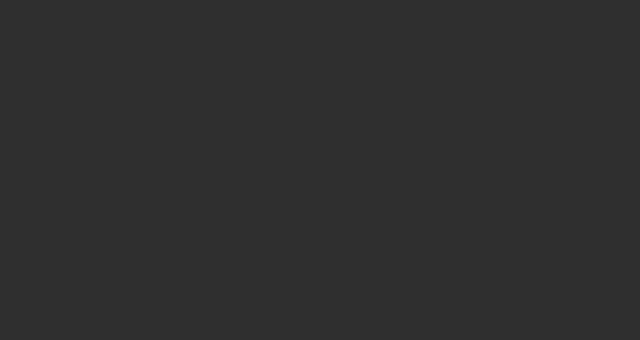
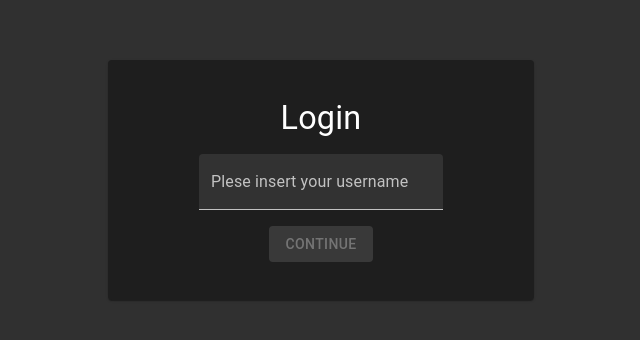
Before and after one commit to mkcarl/crowdmon-react, a React (Create React App) app: page /login in a window 1280 px wide. Before the commit this address had no page. Shown: the part 220-560 px from the top of the page, without its empty margins (319-959 px from the left). Built offline with nearby package versions, Linux system fonts and the light colour scheme.

Commit message:
added authentication

```diff
--- a/src/App.js
+++ b/src/App.js
@@ -11,6 +11,9 @@ import { Homepage } from "./pages/Homepage";
 import { CroppingPage } from "./pages/CroppingPage";
 import { ContributionsPage } from "./pages/ContributionsPage";
 import { PersonalContributionPage } from "./pages/PersonalContributionPage";
+import { AuthProvider } from "./auth";
+import { LoginPage } from "./pages/LoginPage";
+import { RequireAuth } from "./components/RequireAuth";
 
 const theme = createTheme({
     palette: {
@@ -31,12 +34,21 @@ const responsiveTheme = responsiveFontSizes(theme);
 
 function App() {
     return (
+        <AuthProvider>
             <ThemeProvider theme={responsiveTheme}>
                 <CssBaseline />
+
                 <BrowserRouter>
                     <Routes>
                         <Route path={"/"} element={<LandingPage />}></Route>
-                    <Route path={"/homepage"} element={<Homepage />}></Route>
+                        <Route
+                            path={"/homepage"}
+                            element={
+                                <RequireAuth>
+                                    <Homepage />
+                                </RequireAuth>
+                            }
+                        ></Route>
                         <Route
                             path={"/crop/:videoId"}
                             element={<CroppingPage />}
@@ -47,11 +59,17 @@ function App() {
                         ></Route>
                         <Route
                             path={"/contributions/:userId"}
-                        element={<PersonalContributionPage />}
+                            element={
+                                <RequireAuth>
+                                    <PersonalContributionPage />
+                                </RequireAuth>
+                            }
                         ></Route>
+                        <Route path={"/login"} element={<LoginPage />}></Route>
                     </Routes>
                 </BrowserRouter>
             </ThemeProvider>
+        </AuthProvider>
     );
 }
 
--- /dev/null
+++ b/src/auth.js
@@ -0,0 +1,28 @@
+import { createContext, useContext, useState } from "react";
+import { useCookies } from "react-cookie";
+
+const AuthContext = createContext(null);
+export function AuthProvider({ children }) {
+    const [cookies, setCookie, removeCookie] = useCookies(["user"]);
+    const [user, setUser] = useState(cookies.user);
+
+    const login = (user) => {
+        setCookie("user", user, { path: "/" });
+        setUser(user);
+    };
+
+    const logout = () => {
+        setUser(null);
+        removeCookie("user");
+    };
+
+    return (
+        <AuthContext.Provider value={{ user, login, logout }}>
+            {children}
+        </AuthContext.Provider>
+    );
+}
+
+export function useAuth() {
+    return useContext(AuthContext);
+}
--- a/src/components/Navbar.jsx
+++ b/src/components/Navbar.jsx
@@ -8,11 +8,15 @@ import {
 } from "@mui/material";
 import { Home, Leaderboard, Logout } from "@mui/icons-material";
 import { useCookies } from "react-cookie";
+import { useAuth } from "../auth";
+import { useNavigate } from "react-router-dom";
 
 export function Navbar() {
-    const [cookies, setCookies, removeCookies] = useCookies(["user"]);
-    const logout = () => {
-        removeCookies("user");
+    const auth = useAuth();
+    const navigate = useNavigate();
+    const handleLogout = () => {
+        auth.logout();
+        navigate("/", { replace: true });
     };
 
     return (
@@ -42,7 +46,7 @@ export function Navbar() {
                     </IconButton>
                 </Tooltip>
                 <Tooltip title={"Logout"}>
-                    <IconButton onClick={logout}>
+                    <IconButton onClick={handleLogout}>
                         <Logout sx={{ color: "primary.contrastText" }} />
                     </IconButton>
                 </Tooltip>
--- /dev/null
+++ b/src/components/RequireAuth.js
@@ -0,0 +1,13 @@
+import { useAuth } from "../auth";
+import { Navigate, useLocation } from "react-router-dom";
+
+export function RequireAuth({ children }) {
+    const auth = useAuth();
+    const location = useLocation();
+
+    if (!auth.user) {
+        return <Navigate to={"/login"} state={{ path: location.pathname }} />;
+    }
+
+    return children;
+}
--- a/src/pages/Homepage.jsx
+++ b/src/pages/Homepage.jsx
@@ -3,10 +3,11 @@ import { LoginModal } from "../components/LoginModal";
 import { Box, Grid, Typography } from "@mui/material";
 import { AvailableVideosList } from "../components/AvailableVideosList";
 import { Navbar } from "../components/Navbar";
+import { useAuth } from "../auth";
 
 export function Homepage() {
     const [cookies, setCookies, removeCookies] = useCookies(["user"]);
-
+    const auth = useAuth();
     return (
         <>
             <Navbar />
@@ -17,12 +18,12 @@ export function Homepage() {
                 }}
             >
                 <LoginModal />
-                {cookies.user && (
+                {auth.user && (
                     <Box component={"div"}>
                         <Grid container spacing={2}>
                             <Grid item xs={12}>
                                 <Typography variant={"h1"}>
-                                    Welcome back {cookies.user}
+                                    Welcome back {auth.user}
                                 </Typography>
                             </Grid>
                             <Grid item xs={0} md={2}></Grid>
--- /dev/null
+++ b/src/pages/LoginPage.jsx
@@ -0,0 +1,77 @@
+import { Box, Button, Grid, Paper, TextField, Typography } from "@mui/material";
+import { useAuth } from "../auth";
+import { useState } from "react";
+import { useLocation, useNavigate } from "react-router-dom";
+
+export function LoginPage() {
+    const [username, setUsername] = useState("");
+    const auth = useAuth();
+    const navigate = useNavigate();
+    const location = useLocation();
+
+    const redirect = location.state?.path || "/";
+
+    const handleLogin = () => {
+        auth.login(username);
+        navigate("/homepage", { replace: true }); // navigate to homepage (can change to redirect)
+    };
+
+    return (
+        <Box>
+            <Grid container>
+                <Grid item xs={0} md={4}></Grid>
+                <Grid
+                    item
+                    xs={12}
+                    md={4}
+                    sx={{
+                        height: "100vh",
+                        display: "flex",
+                        flexDirection: "column",
+                        justifyContent: "center",
+                    }}
+                >
+                    <Paper
+                        elevation={1}
+                        sx={{
+                            display: "flex",
+                            justifyContent: "center",
+                            alignItems: "center",
+                            height: "30%",
+                        }}
+                    >
+                        <Box
+                            component={"div"}
+                            sx={{
+                                display: "flex",
+                                flexDirection: "column",
+                                gap: "1rem",
+                            }}
+                        >
+                            <Typography variant={"h4"} textAlign={"center"}>
+                                Login
+                            </Typography>
+                            <TextField
+                                name={"username"}
+                                label={"Plese insert your username"}
+                                variant={"filled"}
+                                onChange={(e) => setUsername(e.target.value)}
+                            />
+                            <Button
+                                disabled={!username}
+                                color={"primary"}
+                                variant={"contained"}
+                                onClick={handleLogin}
+                                autoFocus={true}
+                                sx={{ alignSelf: "center" }}
+                            >
+                                Continue
+                            </Button>
+                        </Box>
+                    </Paper>
+                </Grid>
+                <Grid item xs={0} md={4}></Grid>
+            </Grid>
+        </Box>
+    );
+}
```
Lines whose indentation alone changed are shown as unchanged.
